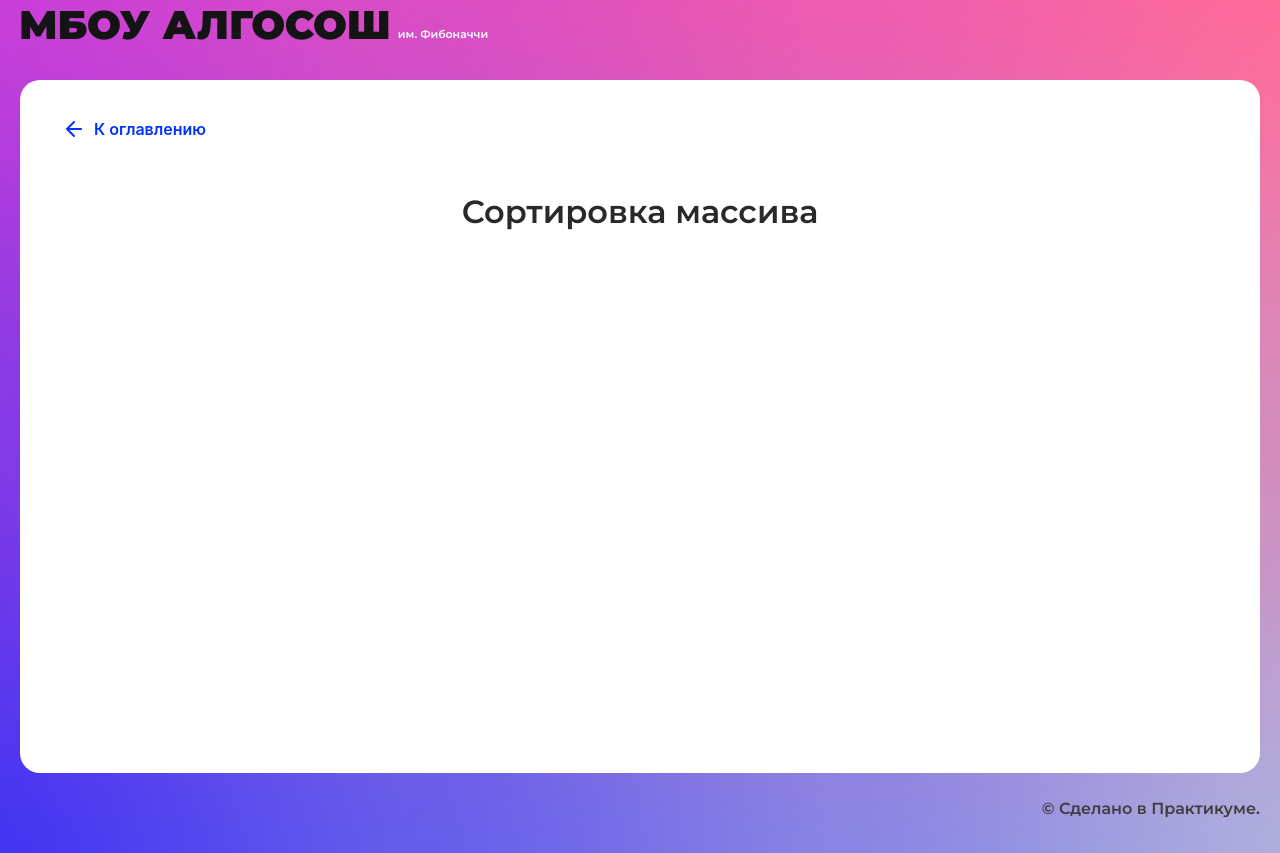
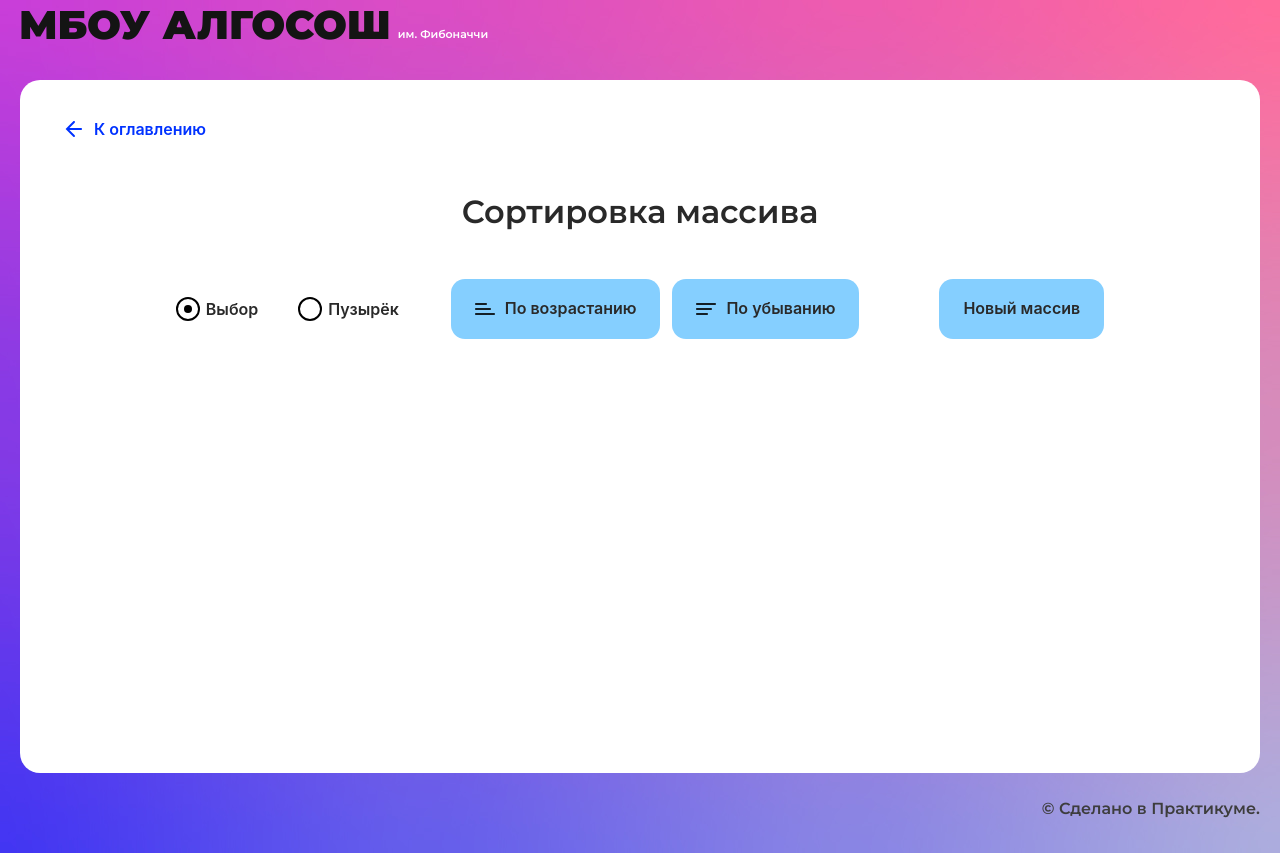
Before and after one commit to DmitriyFFF/algososh, a React (Create React App) app: page /sorting in a window 1280 px wide. Built offline with nearby package versions, Linux system fonts and the light colour scheme.

Commit message:
feat: add sorting page

```diff
--- a/src/components/sorting-page/sorting-page.tsx
+++ b/src/components/sorting-page/sorting-page.tsx
@@ -1,10 +1,97 @@
-import React from "react";
+import React, { useState, ChangeEvent, FormEvent, useEffect } from "react";
 import { SolutionLayout } from "../ui/solution-layout/solution-layout";
+import { Button } from "../ui/button/button";
+import { RadioInput } from "../ui/radio-input/radio-input";
+import { TItem, TSortItem } from "../../utils/types";
+import styles from "./sorting.module.css";
+import { Column } from "../ui/column/column";
+import { ElementStates } from "../../types/element-states";
+import { Direction } from "../../types/direction";
+import { timeDelay } from "../../utils/constants";
+// import { TIMEOUT } from "dns";
 
 export const SortingPage: React.FC = () => {
+  const [isLoading, setIsLoading] = useState(false);
+  const [array, setArray] = useState<TSortItem[]>([]);
+  const [radioName, setRadioName] = useState("Выбор");
+  const TIMEOUT = 500;
+
+
+  const randomArr = () => {
+    const minLen = 3;
+    const maxLen = 17;
+    const max = 100;
+    // const arr = [];
+
+    const randLen = Math.floor(Math.random() * (maxLen - minLen) + minLen);
+    // console.log(randLen)
+    const arr = [...new Array(randLen)].map(() => Math.round(Math.random() * max));
+    const newArray: TSortItem[] = arr.map((value) => ({
+      value: value,
+      color: ElementStates.Default
+    }))
+    setArray(newArray);
+  };
+
+  const choiceSort = () => {
+
+  };
+
+  const bubbleSort = () => {
+
+  };
+
+  const onSortClick = () => {
+    if (radioName === "Выбор") {
+      choiceSort();
+    } else if (radioName === "Пузырёк") {
+      bubbleSort();
+    }
+  };
+    // console.log(randomArr())
+
+
+  const onChange = (evt: ChangeEvent<HTMLInputElement>) => {
+    setRadioName(evt.target.value);
+  };
+
+  const onSubmit = async (e: FormEvent<HTMLFormElement>) => {
+    e.preventDefault();
+
+    setIsLoading(true);
+    randomArr();
+    await timeDelay(TIMEOUT)
+    setIsLoading(false);
+    // console.log(randomArr())
+  };
+
+
+
+
+
+
+
+
+
+
   return (
     <SolutionLayout title="Сортировка массива">
-
+      <form className={styles.form} onSubmit={onSubmit}>
+        <div className={styles.radioContainer}>
+          <RadioInput label="Выбор" checked={radioName === "Выбор" ? true : false} value="Выбор" onChange={onChange} />
+          <RadioInput label="Пузырёк" checked={radioName === "Пузырёк" ? true : false} value="Пузырёк" onChange={onChange} />
+        </div>
+        <div className={styles.buttonContainer}>
+          <Button type="button" text="По возрастанию" sorting={Direction.Ascending} onClick={onSortClick} />
+          <Button type="button" text="По убыванию" sorting={Direction.Descending} onClick={onSortClick} />
+        </div>
+        <Button type="submit" text="Новый массив" isLoader={isLoading} />
+      </form>
+      <div className={styles.container}>
+        {array.map((item, index) => (
+          <Column index={Number(item.value)} key={index} />
+        ))}
+      </div>
     </SolutionLayout>
   );
 };
--- /dev/null
+++ b/src/components/sorting-page/sorting.module.css
@@ -0,0 +1,33 @@
+.form {
+  display: flex;
+  max-width: 980px;
+  justify-content: center;
+  margin: 0 auto;
+  /* gap: 12px; */
+}
+
+.container {
+  display: flex;
+  justify-content: center;
+  align-items: flex-end;
+  gap: 10px;
+  height: 340px;
+  margin-top: 48px;
+
+  /* gap: 16px; */
+  /* margin: 0 auto; */
+}
+
+.radioContainer {
+  display: flex;
+  align-items: center;
+  gap: 40px;
+  margin-right: 52px;
+}
+
+.buttonContainer {
+  display: flex;
+  align-items: center;
+  gap: 12px;
+  margin-right: 80px;
+}
--- a/src/components/string/string.tsx
+++ b/src/components/string/string.tsx
@@ -5,7 +5,7 @@ import { SolutionLayout } from "../ui/solution-layout/solution-layout";
 import styles from "./string.module.css";
 import { ElementStates } from "../../types/element-states";
 import { Circle } from "../ui/circle/circle";
-import { timeDelay } from "../../utils/constants";
+import { swapItem, timeDelay } from "../../utils/constants";
 import { TItem } from "../../utils/types";
 
 export const StringComponent: React.FC = () => {
@@ -14,12 +14,6 @@ export const StringComponent: React.FC = () => {
   const [array, setArray] = useState<TItem[]>([]);
   const TIMEOUT = 1000;
   const MAX_INPUT_LENGTH = 12;
-
-  const swapItem = (arr: TItem[], i: number, j: number) => {
-    const tmp = arr[i];
-    arr[i] = arr[j];
-    arr[j] = tmp;
-  };
 
   const handleChange = (e: ChangeEvent<HTMLInputElement>) => {
     setInputValue(e.target.value);
--- a/src/utils/constants.ts
+++ b/src/utils/constants.ts
@@ -1,3 +1,11 @@
+import { TItem } from "./types";
+
 export const timeDelay = async(ms: number) => await new Promise<void>((resolve) => {
   setTimeout(() => resolve(), ms)
-})
+});
+
+export const swapItem = (arr: TItem[], i: number, j: number) => {
+  const tmp = arr[i];
+  arr[i] = arr[j];
+  arr[j] = tmp;
+};
--- a/src/utils/types.ts
+++ b/src/utils/types.ts
@@ -4,3 +4,8 @@ export type TItem = {
   value: string;
   color: ElementStates;
 }
+
+export type TSortItem = {
+  value: number;
+  color: ElementStates;
+}
```
